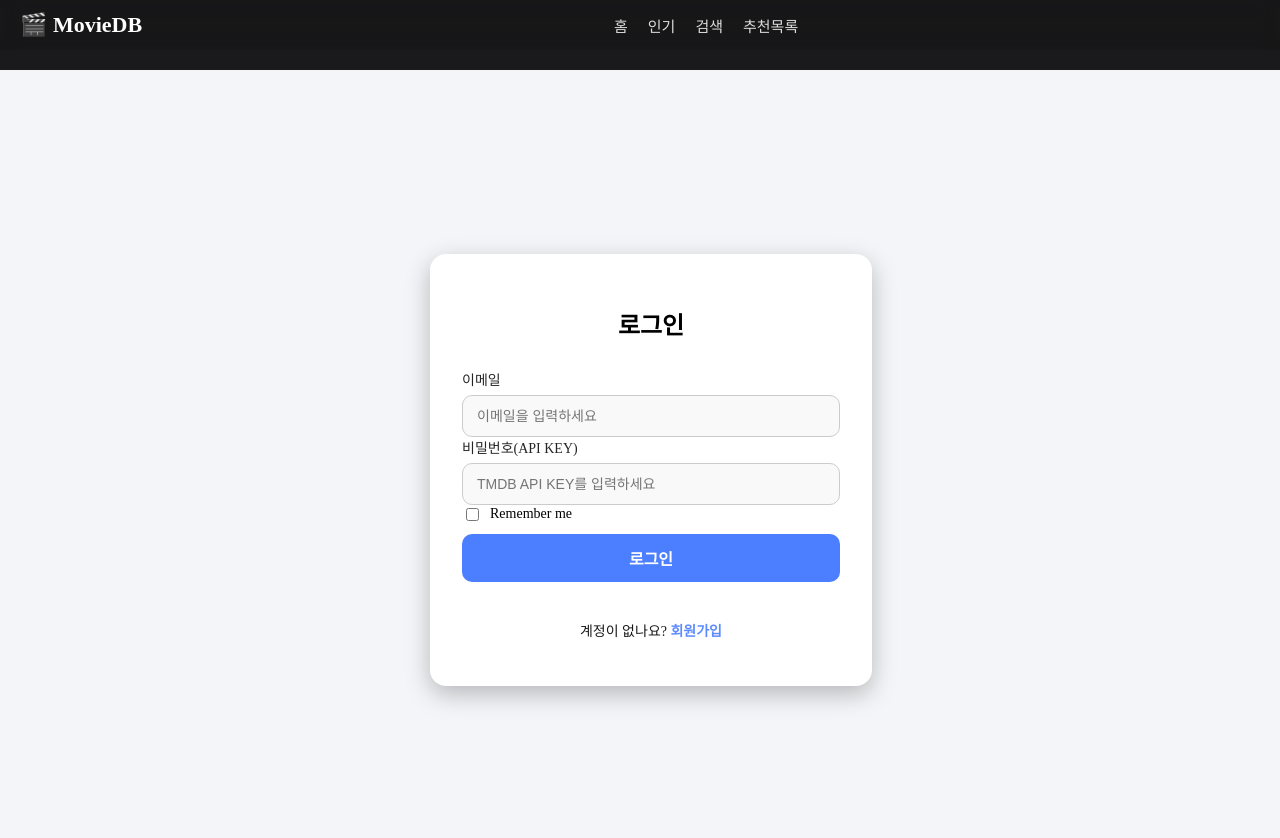
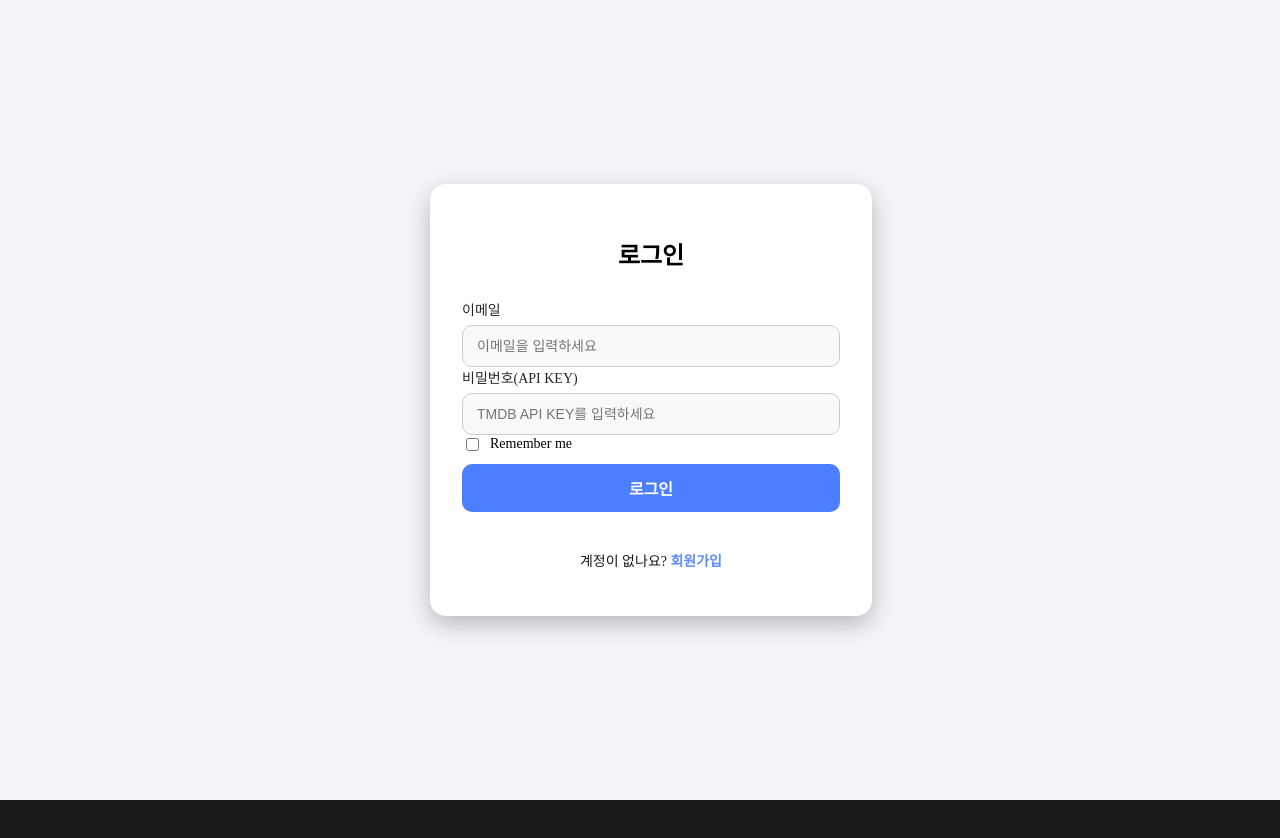
Before and after one commit to Yun-hanseo/vue-project, a Vue app: page /signin in a window 1280 px wide. Shown: the top 838 px of the page. After the commit the page ends 800 px from the top, so only its background shows below. Built offline with nearby package versions, Linux system fonts and the light colour scheme.

Commit message:
header 와 login부분 layout 수정

```diff
--- a/src/App.vue
+++ b/src/App.vue
@@ -1,6 +1,9 @@
 <template>
-  <div class="app-wrapper">
-    <Header />
+  <div
+      class="app-wrapper"
+      :class="{ noHeader: $route.path === '/signin' }"
+  >
+    <Header v-if="$route.path !== '/signin'" />
 
     <transition name="fade" mode="out-in">
       <RouterView />
@@ -27,4 +30,8 @@ html, body {
   background-color: #1a1a1d;
   padding-top: 70px;
 }
+
+.app-wrapper.noHeader {
+  padding-top: 0;
+}
 </style>
--- a/src/components/common/Header.vue
+++ b/src/components/common/Header.vue
@@ -3,15 +3,15 @@
 
   <!-- 로고 -->
     <div class="logo" @click="goHome">
-      🎬 MovieDB
+      Home
     </div>
 
     <!-- 네비 메뉴 -->
     <nav class="nav">
       <RouterLink to="/">홈</RouterLink>
       <RouterLink to="/popular">인기</RouterLink>
-      <RouterLink to="/search">검색</RouterLink>
-      <RouterLink to="/wishlist">추천목록</RouterLink>
+      <RouterLink to="/search">시리즈</RouterLink>
+      <RouterLink to="/wishlist">관심 목록</RouterLink>
     </nav>
 
     <!-- 로그인 사용자, 로그아웃 -->
@@ -109,6 +109,7 @@ function logout() {
 .nav {
   display: flex;
   gap: 20px;
+  margin-left:200px;
 }
 
 .nav a {
```
